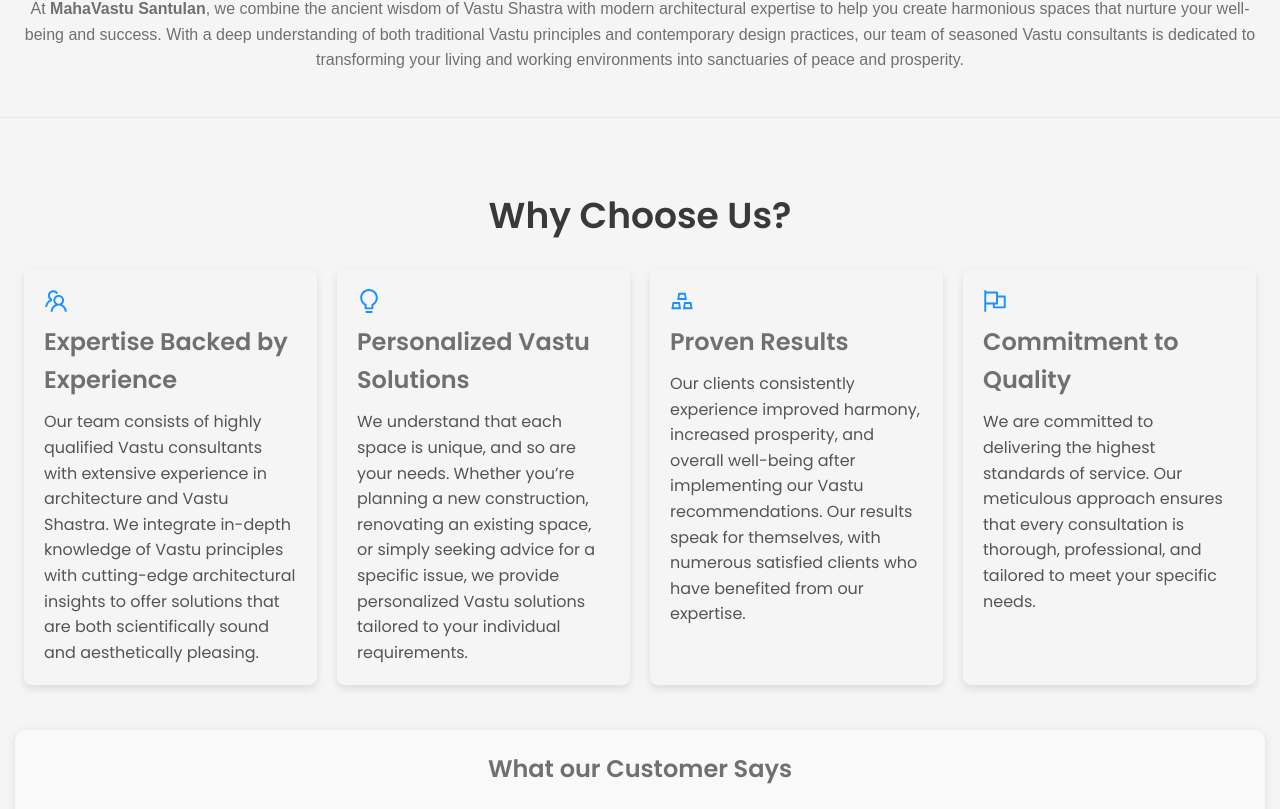
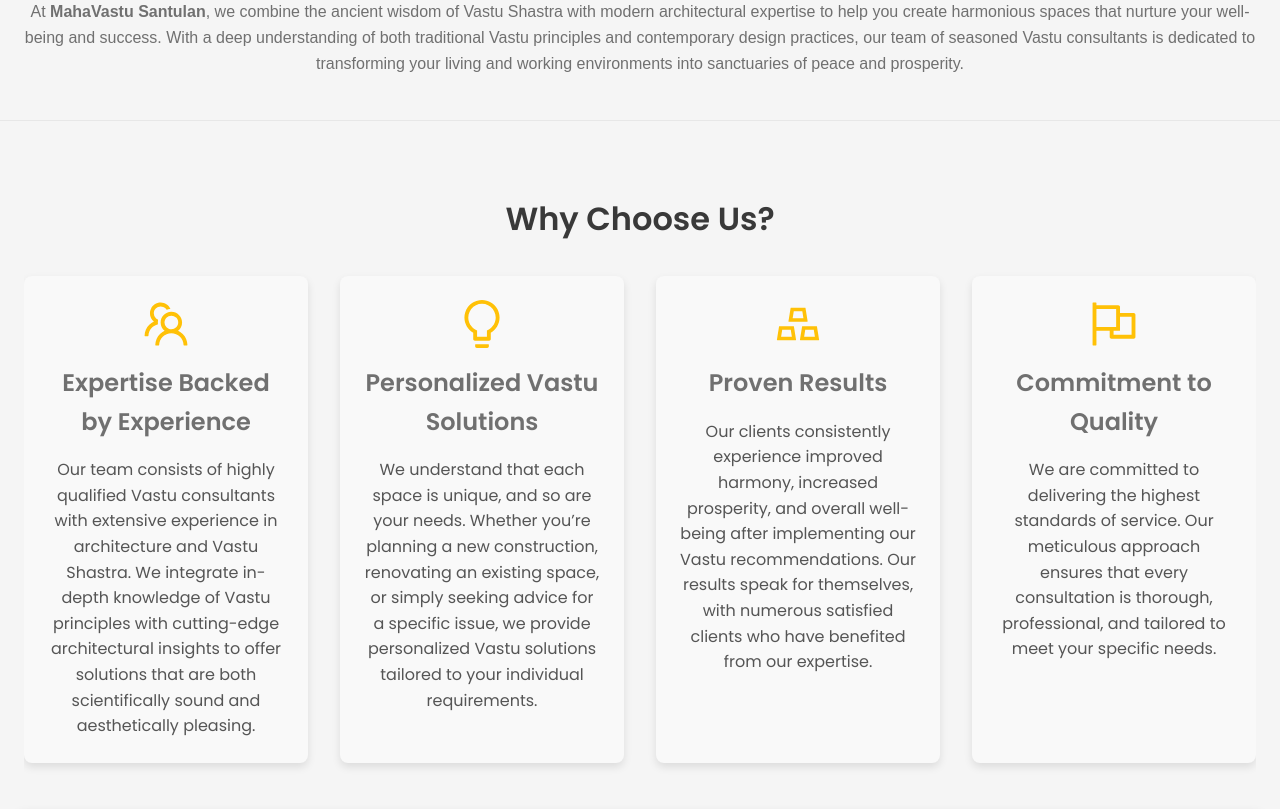
Before and after one commit to AbhishekTilwar/MahaVastu-Santulan, a React (Create React App) app: page / in a window 1280 px wide. Shown: the part 1471-2280 px from the top of the page. Built offline with nearby package versions, Linux system fonts and the light colour scheme.

Commit message:
prefinal

```diff
--- a/src/WhyChooseUs.css
+++ b/src/WhyChooseUs.css
@@ -1,46 +1,57 @@
+/* WhyChooseUs.css */
+
+/* General Section Styling */
 .why-choose-us {
-    padding: 50px 0;
-    margin-top: -5px;
-    margin-bottom: -5px;
-
+  padding: 3rem 0;
+  position: relative;
+  overflow: hidden;
 }
 
+.section-title {
+  font-size: 2rem;
+  text-align: center;
+  margin-bottom: 2rem;
+}
+
+/* Grid layout for the containers */
 .why-choose-us__containers {
   display: grid;
-    grid-template-columns: repeat(auto-fill, minmax(250px, 1fr));
-    gap: 20px;
-
+  grid-template-columns: repeat(auto-fit, minmax(250px, 1fr));
+  gap: 2rem;
 }
 
+/* Individual content blocks */
 .why-choose-us__content {
-    background-color: fefefe; /* Light background for tiles */
+  padding: 1.5rem;
+  background-color: #f9f9f9;
   border-radius: 8px;
-    padding: 20px;
+  text-align: center;
   box-shadow: 0 4px 8px rgba(0, 0, 0, 0.1);
-    transition: transform 0.3s;
+  opacity: 0;
+  transform: translateY(30px);
+  transition: opacity 0.6s ease, transform 0.6s ease;
 }
 
-  .why-choose-us__content:hover {
-    transform: translateY(-5px);
+/* Icon styling */
+.why-choose-us__icon {
+  font-size: 3rem;
+  color: #ffc107;
+  margin-bottom: 1rem;
 }
 
+/* Headings and details */
 .why-choose-us__name {
   font-size: 1.5rem;
-    margin-bottom: 10px;
+  margin-bottom: 1rem;
 }
 
 .why-choose-us__detail {
   font-size: 1rem;
-    color: #555; /* Slightly darker text for readability */
+  color: #555;
 }
 
-  .why-choose-us__services {
-    margin-top: 10px;
-    padding-left: 20px;
-    list-style-type: disc; /* Bullet points for services */
+/* Animation for when section comes into view */
+.why-choose-us__content.show {
+  opacity: 1;
+  transform: translateY(0);
 }
-  .why-choose-us__icon {
-    font-size: 24px; /* Adjust the size as needed */
-    color: #1890ff; /* Change the color to match your theme */
-    margin-bottom: 10px; /* Space between icon and text */
-  }
--- a/src/WhyChooseUs.jsx
+++ b/src/WhyChooseUs.jsx
@@ -1,13 +1,40 @@
-import React from 'react';
-import './WhyChooseUs.css'; // Import the CSS file for styling
+import React, { useEffect, useRef } from 'react';
+import './WhyChooseUs.css';
 import { TeamOutlined, BulbOutlined, GoldOutlined, FlagOutlined } from '@ant-design/icons';
 
 const WhyChooseUs = () => {
+  const sectionRef = useRef(null);
+
+  useEffect(() => {
+    const section = sectionRef.current;
+    const contentBlocks = section.querySelectorAll('.why-choose-us__content');
+
+    const observer = new IntersectionObserver(
+      (entries) => {
+        entries.forEach(entry => {
+          if (entry.isIntersecting) {
+            entry.target.classList.add('show');
+          } else {
+            entry.target.classList.remove('show');
+          }
+        });
+      },
+      { threshold: 0.3 } // Trigger when 30% of the section is in view
+    );
+
+    contentBlocks.forEach(block => {
+      observer.observe(block);
+    });
+
+    return () => {
+      contentBlocks.forEach(block => observer.unobserve(block));
+    };
+  }, []);
+
   return (
-    <section className="why-choose-us section bd-container" id="why-choose-us">
+    <section className="why-choose-us section bd-container" id="why-choose-us" ref={sectionRef}>
       <h2 className="section-title">Why Choose Us?</h2>
       <div className="why-choose-us__containers bd-grid">
-
         <div className="why-choose-us__content">
           <TeamOutlined className="why-choose-us__icon" />
           <h3 className="why-choose-us__name">Expertise Backed by Experience</h3>
@@ -39,7 +66,6 @@
             We are committed to delivering the highest standards of service. Our meticulous approach ensures that every consultation is thorough, professional, and tailored to meet your specific needs.
           </p>
         </div>
-
       </div>
     </section>
   );
```
Lines whose indentation alone changed are shown as unchanged.
